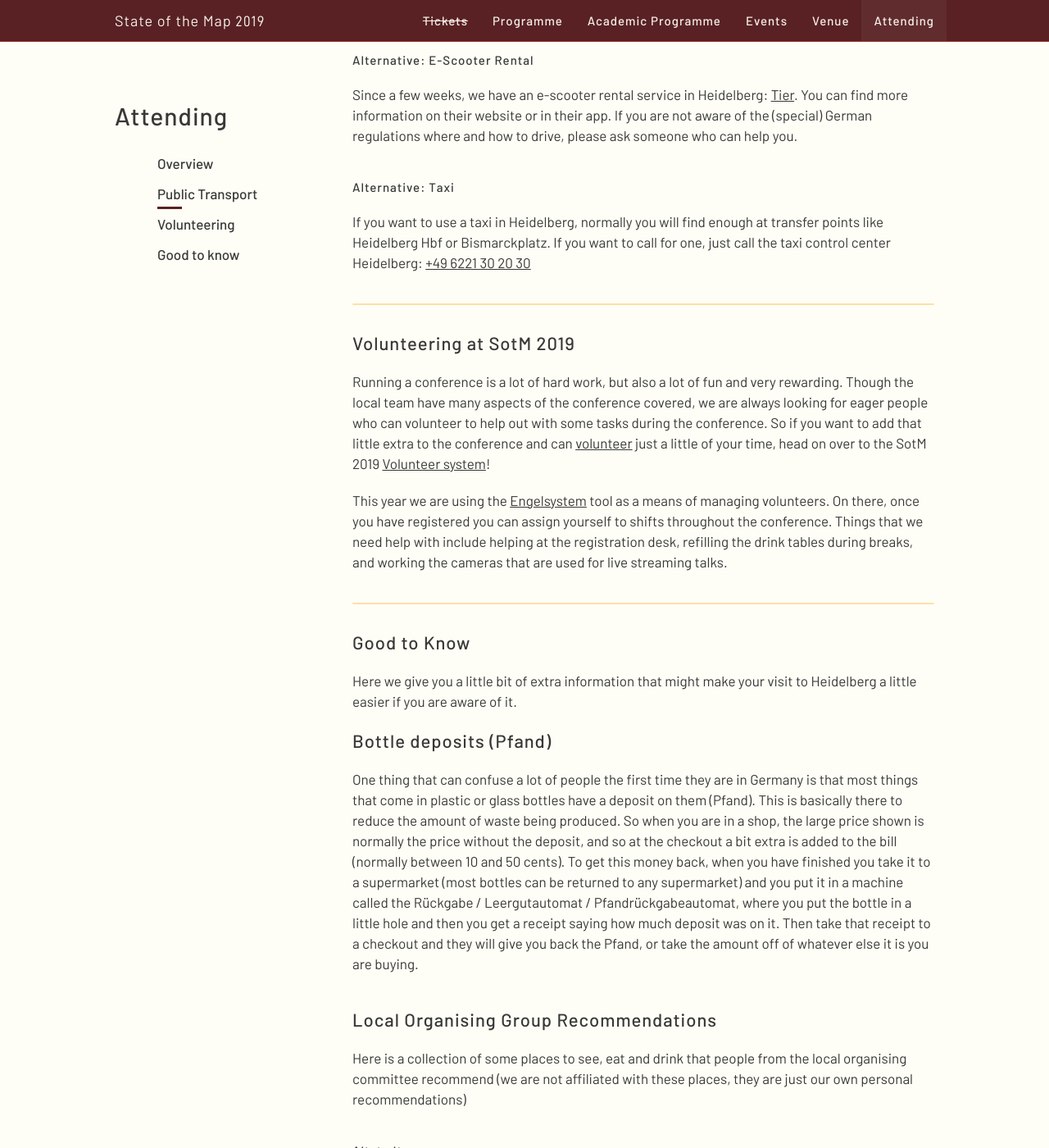
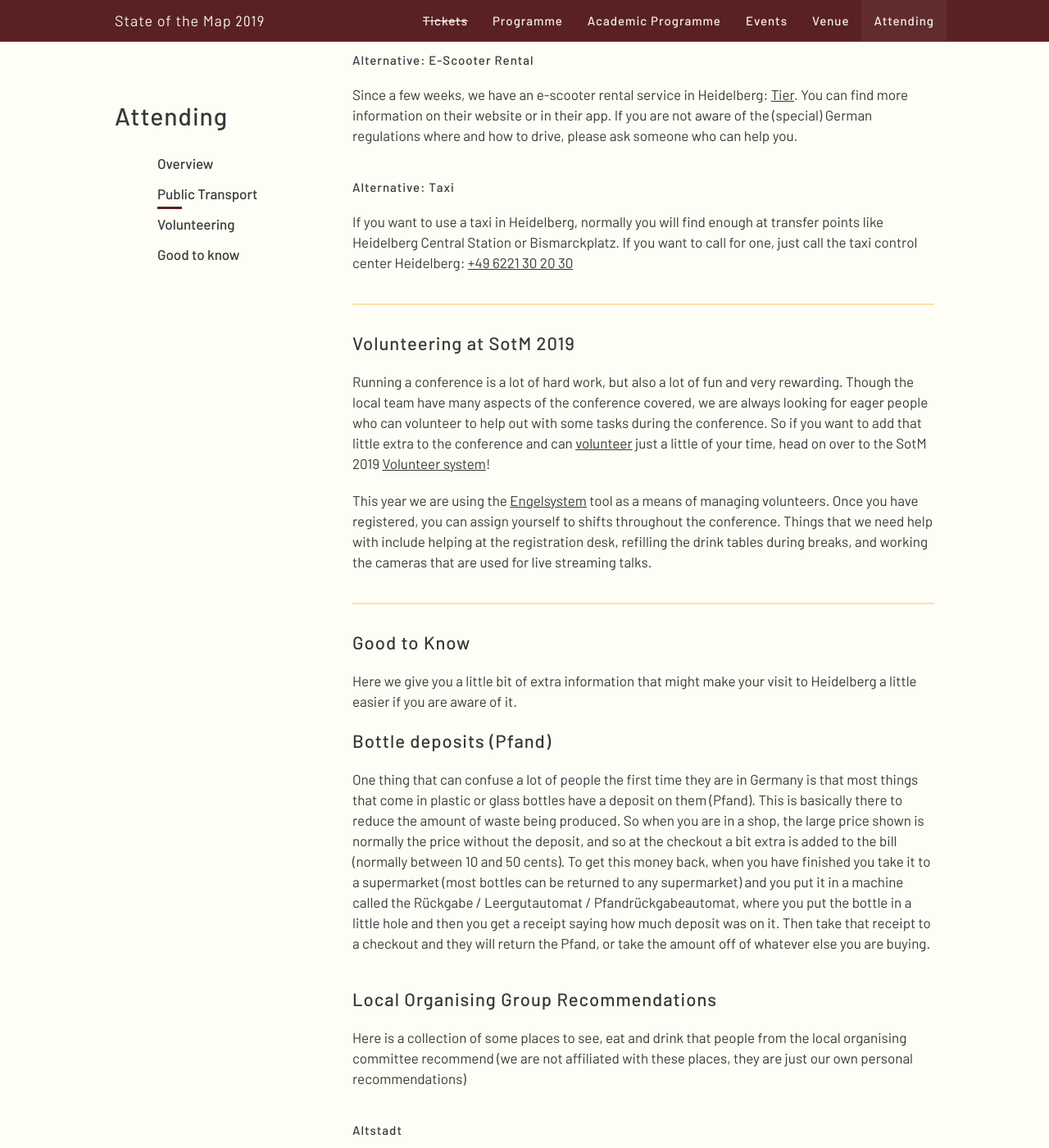
Before and after one commit to openstreetmap/stateofthemap-2019, a Jekyll site: the page built from attending/index.html, in a window 1280 px wide and 1400 px high, scrolled down 2804 px. Shown: the whole window at 82% size. Built offline with Jekyll 4.4.1, drawn with Linux system fonts in a browser that asks for light colours; some of the changed text lies outside the part shown.

Commit message:
make some sentences a bit clearer

```diff
--- a/attending/index.html
+++ b/attending/index.html
@@ -39,7 +39,7 @@ headings: "overview,public-transport,volunteering,good-to-know"
         <p>Since a few weeks, we have an e-scooter rental service in Heidelberg: <a href="https://www.tier.app/">Tier</a>. You can find more information on their website or in their app. If you are not aware of the (special) German regulations where and how to drive, please ask someone who can help you.</p>
 
         <h3 class='space-bottom1'>Alternative: Taxi</h3>
-        <p>If you want to use a taxi in Heidelberg, normally you will find enough at transfer points like Heidelberg Hbf or Bismarckplatz. If you want to call for one, just call the taxi control center Heidelberg: <a href="tel:+496221302030">+49 6221 30 20 30</a></p>
+        <p>If you want to use a taxi in Heidelberg, normally you will find enough at transfer points like Heidelberg Central Station or Bismarckplatz. If you want to call for one, just call the taxi control center Heidelberg: <a href="tel:+496221302030">+49 6221 30 20 30</a></p>
       </div>
     </div>
 
@@ -50,7 +50,7 @@ headings: "overview,public-transport,volunteering,good-to-know"
             Running a conference is a lot of hard work, but also a lot of fun and very rewarding. Though the local team have many aspects of the conference covered, we are always looking for eager people who can volunteer to help out with some tasks during the conference. So if you want to add that little extra to the conference and can <a href="https://wiki.openstreetmap.org/wiki/State_of_the_Map_2019/Volunteers-Info">volunteer</a> just a little of your time, head on over to the SotM 2019 <a href="https://engelsystem.heigit.org" target="_blank">Volunteer system</a>!
         </p>
         <p>
-            This year we are using the <a href="https://engelsystem.heigit.org" target="_blank">Engelsystem</a> tool as a means of managing volunteers. On there, once you have registered you can assign yourself to shifts throughout the conference. Things that we need help with include helping at the registration desk, refilling the drink tables during breaks, and working the cameras that are used for live streaming talks.
+            This year we are using the <a href="https://engelsystem.heigit.org" target="_blank">Engelsystem</a> tool as a means of managing volunteers. Once you have registered, you can assign yourself to shifts throughout the conference. Things that we need help with include helping at the registration desk, refilling the drink tables during breaks, and working the cameras that are used for live streaming talks.
         </p>
       </div>
     </div>
@@ -63,7 +63,7 @@ headings: "overview,public-transport,volunteering,good-to-know"
 
       <div class='space-bottom4 clearfix'>
         <h2 class='space-bottom' id='pfand' title="Deposits (Pfand)">Bottle deposits (Pfand)</h2>
-        <p>One thing that can confuse a lot of people the first time they are in Germany is that most things that come in plastic or glass bottles have a deposit on them (Pfand). This is basically there to reduce the amount of waste being produced. So when you are in a shop, the large price shown is normally the price without the deposit, and so at the checkout a bit extra is added to the bill (normally between 10 and 50 cents). To get this money back, when you have finished you take it to a supermarket (most bottles can be returned to any supermarket) and you put it in a machine called the Rückgabe / Leergutautomat / Pfandrückgabeautomat, where you put the bottle in a little hole and then you get a receipt saying how much deposit was on it. Then take that receipt to a checkout and they will give you back the Pfand, or take the amount off of whatever else it is you are buying.</p>
+        <p>One thing that can confuse a lot of people the first time they are in Germany is that most things that come in plastic or glass bottles have a deposit on them (Pfand). This is basically there to reduce the amount of waste being produced. So when you are in a shop, the large price shown is normally the price without the deposit, and so at the checkout a bit extra is added to the bill (normally between 10 and 50 cents). To get this money back, when you have finished you take it to a supermarket (most bottles can be returned to any supermarket) and you put it in a machine called the Rückgabe / Leergutautomat / Pfandrückgabeautomat, where you put the bottle in a little hole and then you get a receipt saying how much deposit was on it. Then take that receipt to a checkout and they will return the Pfand, or take the amount off of whatever else you are buying.</p>
       </div>
       <div class='space-bottom4 clearfix'>
         <h2 class='space-bottom' id='recommendations'>Local Organising Group Recommendations</h2>
@@ -71,7 +71,7 @@ headings: "overview,public-transport,volunteering,good-to-know"
           <h3>Altstadt</h3>
           <p><span class='name'><a href="https://osm.org/go/0DwaFh8kP?m=" target="_blank">Rada Coffee (Cafe)</a></span> - Located in Untererstraße, Rada Coffee is a small family owned cafe with a great selection of coffee beans and some south american recipe bakery snacks and cakes. They actually roast the coffee beans themselves on site...</p>
           <p><span class='name'><a href="https://osm.org/go/0DwaFsG80?m=" target="_blank">Brauhaus Vetter (Brewery/Restaurant)</a></span> - Close to the old bridge with plenty of German food options and their own brewed beer.</p>
-          <p><span class='name'><a href="https://osm.org/go/0DwaFCFG6?m=" target="_blank">The Dubliner (Irish pub)</a></span> - If you have had your fill of German beer, then the Dubliner on Hauptsraße has Guinness and some ciders. They often have live music and sports on the TVs</p>
+          <p><span class='name'><a href="https://osm.org/go/0DwaFCFG6?m=" target="_blank">The Dubliner (Irish pub)</a></span> - If you have had your fill of German beer, then the Dubliner on Hauptstraße has Guinness and some ciders. They often have live music and sports on the TVs</p>
           <p><span class='name'><a href="https://osm.org/go/0DwaFIeCz?m=" target="_blank">Zum güldenen Schaf (Pub/Restaurant)</a></span> - Traditional rustic German decor and a good selection of food and drinks.</p>
           <p><span class='name'><a href="https://osm.org/go/0DwaFhCfO?m=" target="_blank">Eiscafe Puro (Ice cream)</a></span> - Lots of different flavours of very tasty icecream.</p>
           <h3>Neuenheim (east of conference venue)</h3>
```
Also changed, not shown: other parts of attending/index.html (+2 -2 lines).
